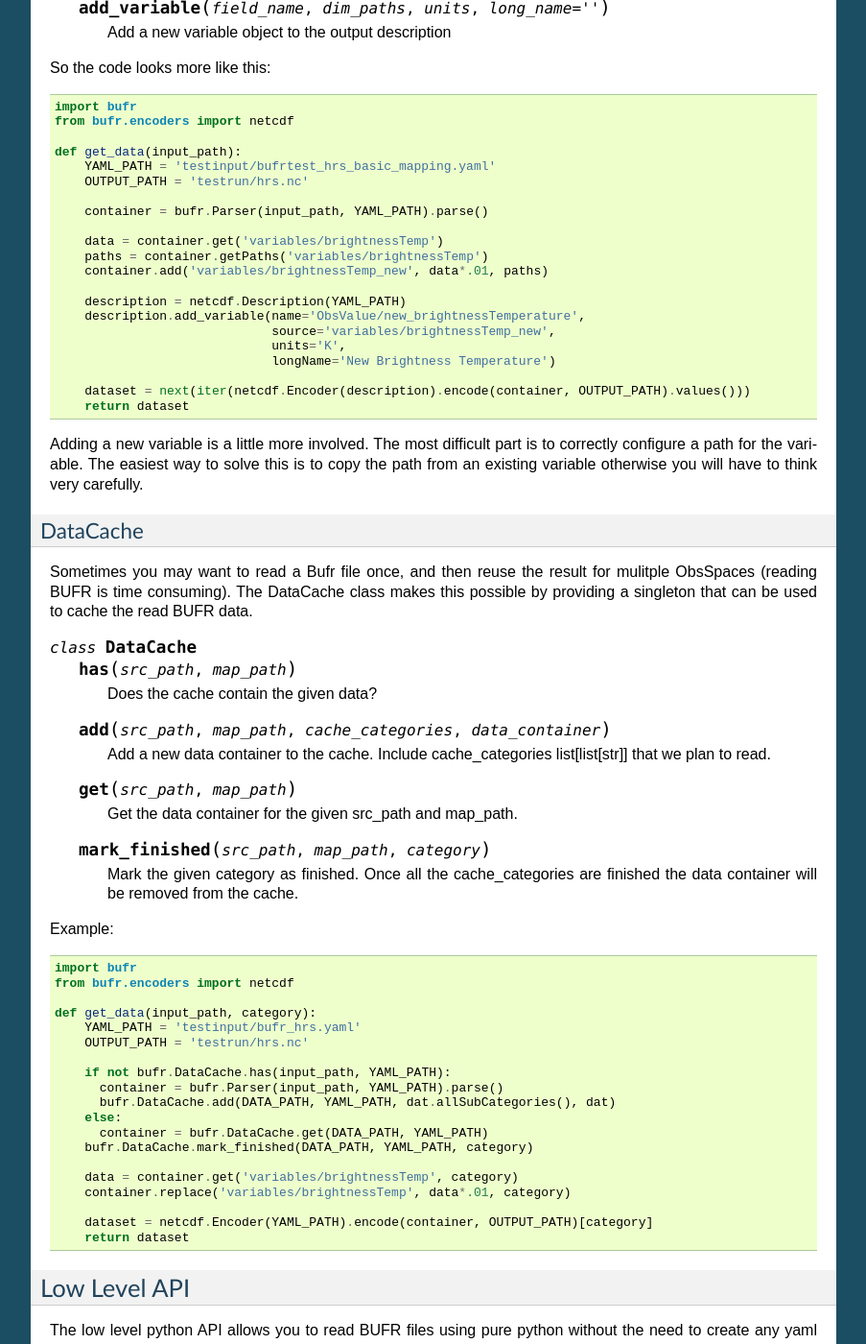
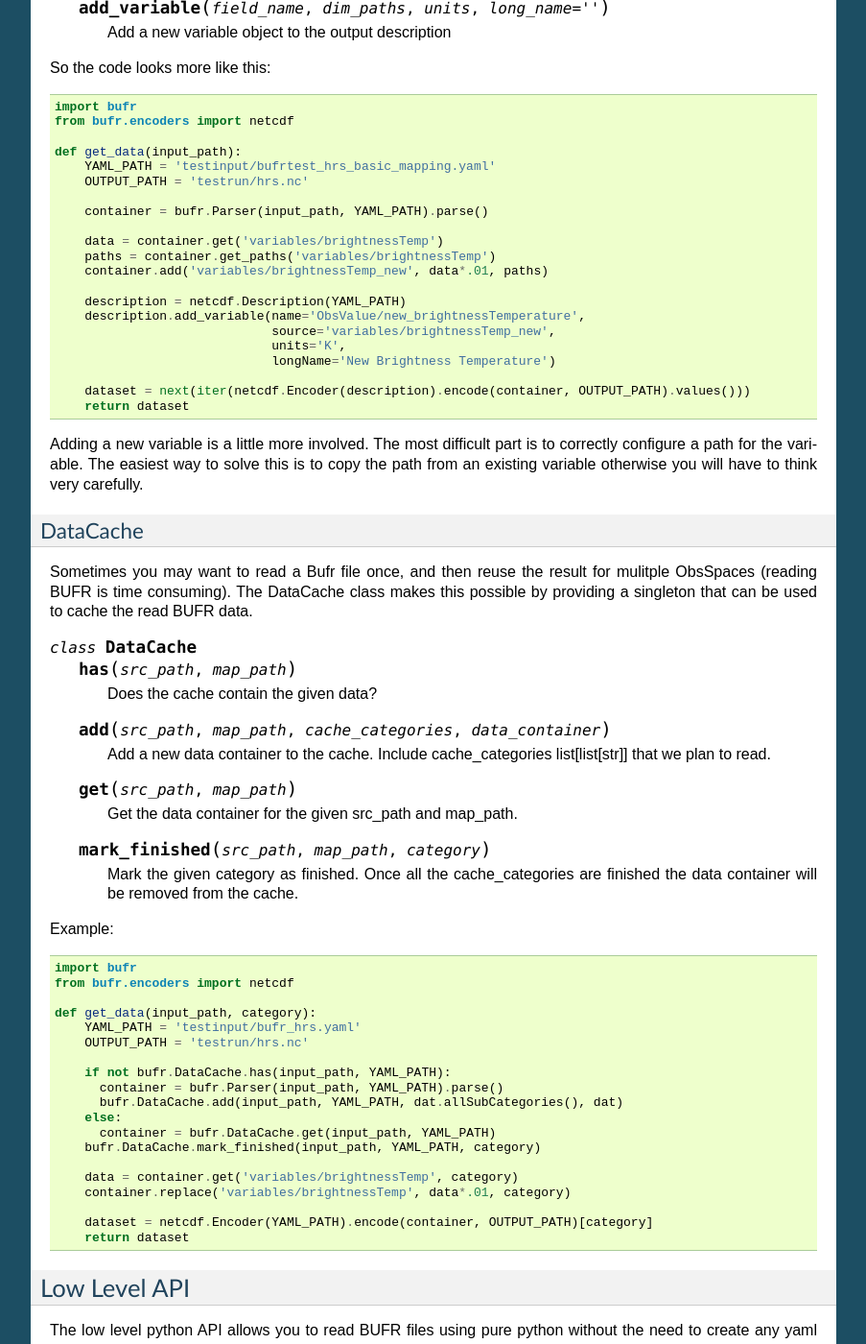
Before and after one commit to NOAA-EMC/bufr-query, a Sphinx documentation site: the page built from docs/python_api.rst, in a window 1280 px wide and 1400 px high, scrolled down 2060 px. Shown: the whole window at 96% size, without its empty margins (198-1101 px from the left). Built offline with Sphinx 7.4.7, drawn with Linux system fonts in a browser that asks for light colours; pages that are not in the unit, such as notebooks, are missing from menus.

Commit message:
Update python_api.rst (#8)

```diff
--- a/docs/python_api.rst
+++ b/docs/python_api.rst
@@ -142,7 +142,7 @@ So the code looks more like this:
       container = bufr.Parser(input_path, YAML_PATH).parse()
 
       data = container.get('variables/brightnessTemp')
-      paths = container.getPaths('variables/brightnessTemp')
+      paths = container.get_paths('variables/brightnessTemp')
       container.add('variables/brightnessTemp_new', data*.01, paths)
 
       description = netcdf.Description(YAML_PATH)
@@ -198,10 +198,10 @@ Example:
 
       if not bufr.DataCache.has(input_path, YAML_PATH):
         container = bufr.Parser(input_path, YAML_PATH).parse()
-        bufr.DataCache.add(DATA_PATH, YAML_PATH, dat.allSubCategories(), dat)
+        bufr.DataCache.add(input_path, YAML_PATH, dat.allSubCategories(), dat)
       else:
-        container = bufr.DataCache.get(DATA_PATH, YAML_PATH)
-      bufr.DataCache.mark_finished(DATA_PATH, YAML_PATH, category)
+        container = bufr.DataCache.get(input_path, YAML_PATH)
+      bufr.DataCache.mark_finished(input_path, YAML_PATH, category)
 
       data = container.get('variables/brightnessTemp', category)
       container.replace('variables/brightnessTemp', data*.01, category)
```
